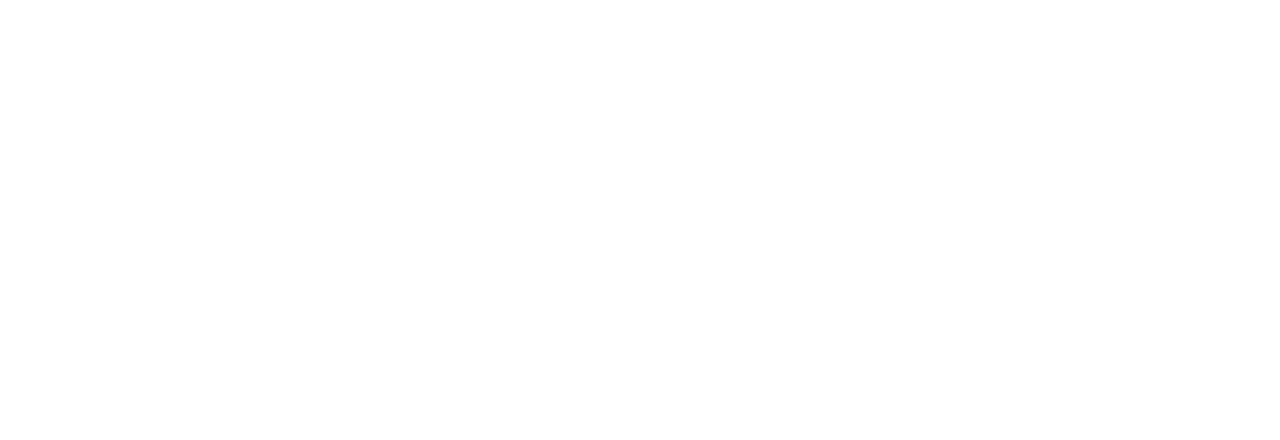
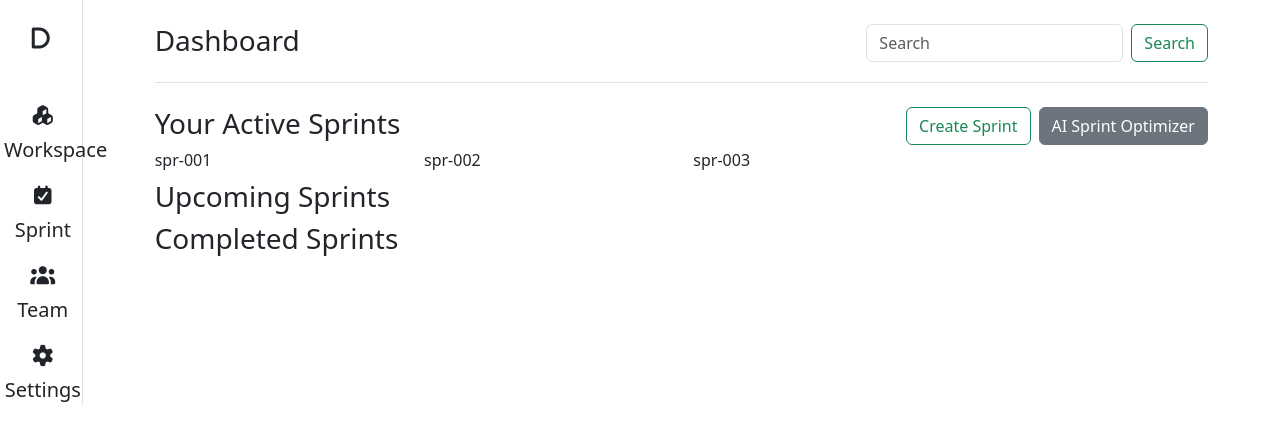
Before and after one commit to nvenkatvarshith/DevBoard, a React (Vite) app: page /dashboard in a window 1280 px wide. Before the commit this address had no page. Shown: the top 440 px of the page. Built offline with nearby package versions, Linux system fonts and the light colour scheme.

Commit message:
creating the dashboard and sprints page

```diff
--- a/src/App.tsx
+++ b/src/App.tsx
@@ -1,5 +1,6 @@
 import './App.css'
 import Sidebar from './components/Sidebar'
+import Dashboard from './pages/Dashboard'
 import Landing from './pages/Landing'
 import Signin from './pages/Signin'
 import Signup from './pages/Signup'
@@ -11,6 +12,7 @@
       <Route path='/' element={<Landing/>}></Route>
       <Route path='/signin' element={<Signin/>}></Route>
       <Route path='/signup' element={<Signup/>}></Route>
+      <Route path='/dashboard' element={<Dashboard/>}></Route>
     </Routes>
   )
 }
--- a/src/components/Sidebar.tsx
+++ b/src/components/Sidebar.tsx
@@ -1,3 +1,5 @@
+import { Link } from "react-router-dom";
+
 function Sidebar(){
     const menuItems = [
         {
@@ -24,22 +26,23 @@
     const showTab = (id:string) => {
         const elements = document.getElementsByClassName("menu");
         for (let i = 0; i < elements.length; i++) {
-            const element = elements[i];
-            element.classList.remove("highlight-menu");
+            elements[i].classList.remove("highlight-menu");
         }
         document.getElementById(id)?.classList.add("highlight-menu");
     };
     return (
         <div className="fs-5 border-end text-center pt-4">
             <div className="mb-5">
-                <h4 className="fw-bold"><a href="/" className="text-dark"><i className="fa-solid fa-d"></i></a></h4>
+                <h4 className="fw-bold"><Link to="/dashboard" className="text-dark"><i className="fa-solid fa-d"></i></Link></h4>
             </div>
             {
                 menuItems.map((item) => {
                     return (
                         <div key={item.id}  id = {`menu${item.id}`} className="mt-3 ps-1 menu" role="button" onClick={() => showTab(`menu${item.id}`)}>
-                            <i className={item.icon}></i>
-                            <div className="mt-1">{item.title}</div>
+                            <Link to = {item.title.toLowerCase()} className="text-dark text-decoration-none">
+                                <i className={item.icon}></i>
+                                <div className="mt-1">{item.title}</div>
+                            </Link>
                         </div>
                     )
                 })
--- /dev/null
+++ b/src/pages/Dashboard.tsx
@@ -0,0 +1,17 @@
+import Sidebar from "../components/Sidebar";
+import Sprints from "./Sprints";
+
+function Dashboard(){
+    return (
+        <div className='row w-100'>
+            <div className='col-1'>
+                <Sidebar />
+            </div>
+            <div className='col-11'>
+                <Sprints />
+            </div>
+        </div>
+    );
+}
+
+export default Dashboard;
--- a/src/pages/Signin.tsx
+++ b/src/pages/Signin.tsx
@@ -1,6 +1,11 @@
 import { Link } from "react-router-dom";
+import { useNavigate } from "react-router-dom";
+function Signin(){
+    const navigate = useNavigate();
+    const validateUser = () => {
+        navigate("/dashboard");
+    };
 
-function Signin(){
     return (
         <div className="container mt-3">
             <div>
@@ -30,7 +35,7 @@
                                     <Link to="/forgot-password" className="text-dark">Forgot Password?</Link>
                                 </div>
                                 <div className="mb-2">
-                                    <button type="button" className="btn btn-outline-dark w-100">Sign in</button>
+                                    <button type="button" onClick={validateUser} className="btn btn-outline-dark w-100">Sign in</button>
                                 </div>
                                 <div className="mb-2">
                                     <p className="text-center mb-0">Or sign in with...</p>
--- /dev/null
+++ b/src/pages/Sprints.tsx
@@ -0,0 +1,99 @@
+function Sprints(){
+    const sprintsData = [
+            {
+                id: "spr-001",
+                name: "Sprint 1: Core Authentication",
+                goal: "Implement secure login/signup flows with OAuth integration.",
+                status: "completed",
+                startDate: "2026-07-01T00:00:00Z",
+                endDate: "2026-07-14T23:59:59Z",
+                metrics: {
+                totalStoryPoints: 45,
+                completedStoryPoints: 45,
+                totalTasks: 12,
+                completedTasks: 12
+                },
+                aiRetrospective: "Sprint completed successfully. The team maintained a stable velocity, though OAuth integration took 15% longer than estimated."
+            },
+            {
+                id: "spr-002",
+                name: "Sprint 2: Kanban Foundation",
+                goal: "Build drag-and-drop board, routing, and basic CRUD for tasks.",
+                status: "active",
+                startDate: "2026-08-01T00:00:00Z",
+                endDate: "2026-08-14T23:59:59Z",
+                metrics: {
+                totalStoryPoints: 50,
+                completedStoryPoints: 32,
+                totalTasks: 18,
+                completedTasks: 10
+                },
+                // In a real app, this might just be an array of task IDs fetched separately,
+                // but included here for a complete view of the sprint's scope.
+                assignedTasks: [
+                "task-451",
+                "task-452",
+                "task-453"
+                ]
+            },
+            {
+                id: "spr-003",
+                name: "Sprint 3: AI Integration",
+                goal: "Integrate LLM for auto-task breakdown and summarization features.",
+                status: "planned",
+                startDate: "2026-08-15T00:00:00Z",
+                endDate: "2026-08-28T23:59:59Z",
+                metrics: {
+                totalStoryPoints: 60,
+                completedStoryPoints: 0,
+                totalTasks: 15,
+                completedTasks: 0
+                },
+                assignedTasks: []
+            }
+    ];
+
+    return (
+        <div className="mt-4 px-5">
+            <div className="d-flex justify-content-between border-bottom pb-3">
+                <div>
+                    <h3>Dashboard</h3>
+                </div>
+                <div>
+                    <form className="d-flex" role="search">
+                        <input className="form-control me-2" type="search" placeholder="Search" aria-label="Search"/>
+                        <button className="btn btn-outline-success" type="submit">Search</button>
+                    </form>
+                </div>
+            </div>
+            <div className="mt-3">
+                <div>
+                    <div className="d-flex justify-content-between">
+                        <h3 className="my-2">Your Active Sprints</h3>
+                        <div className="d-grid d-md-block mt-2">
+                            <button className="btn btn-outline-success me-2" type="button">Create Sprint</button>
+                            <button className="btn btn-secondary" type="button">AI Sprint Optimizer</button>
+                        </div>
+                    </div>
+                    <div className="row">
+                        {sprintsData.map((sprint) => {
+                            return (
+                                <div className="col-3">
+                                    {sprint.id}
+                                </div>
+                            )
+                        })}
+                    </div>
+                </div>
+                <div>
+                    <h3 className="my-2">Upcoming Sprints</h3>
+                </div>
+                <div>
+                    <h3 className="my-2">Completed Sprints</h3>
+                </div>
+            </div>
+        </div>
+    );
+}
+
+export default Sprints;
```
